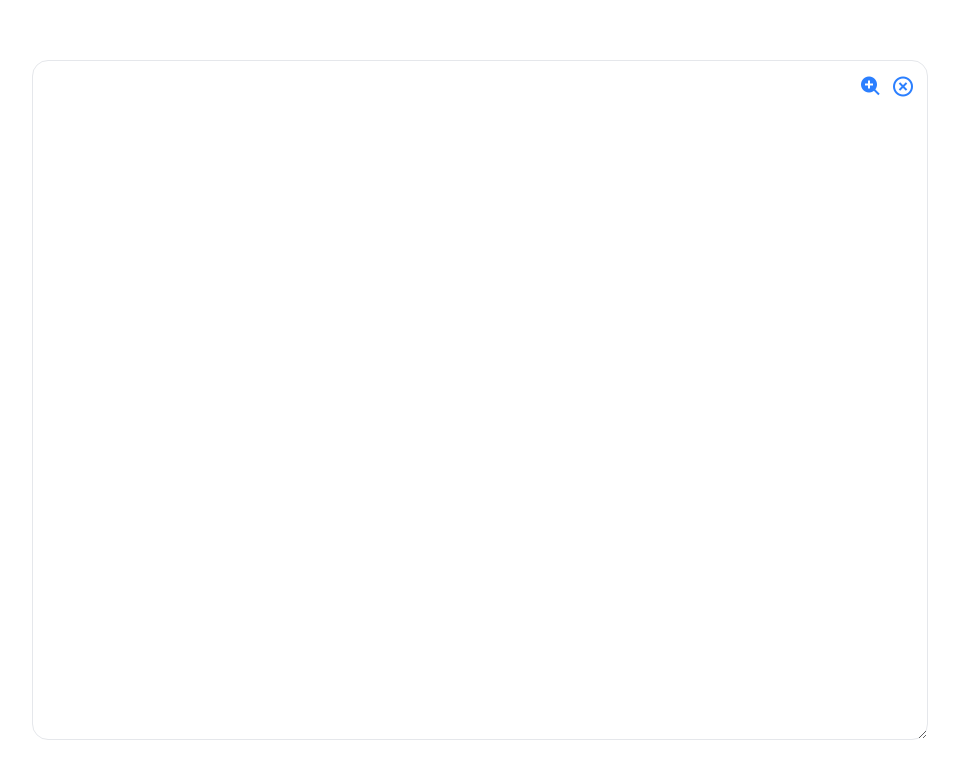
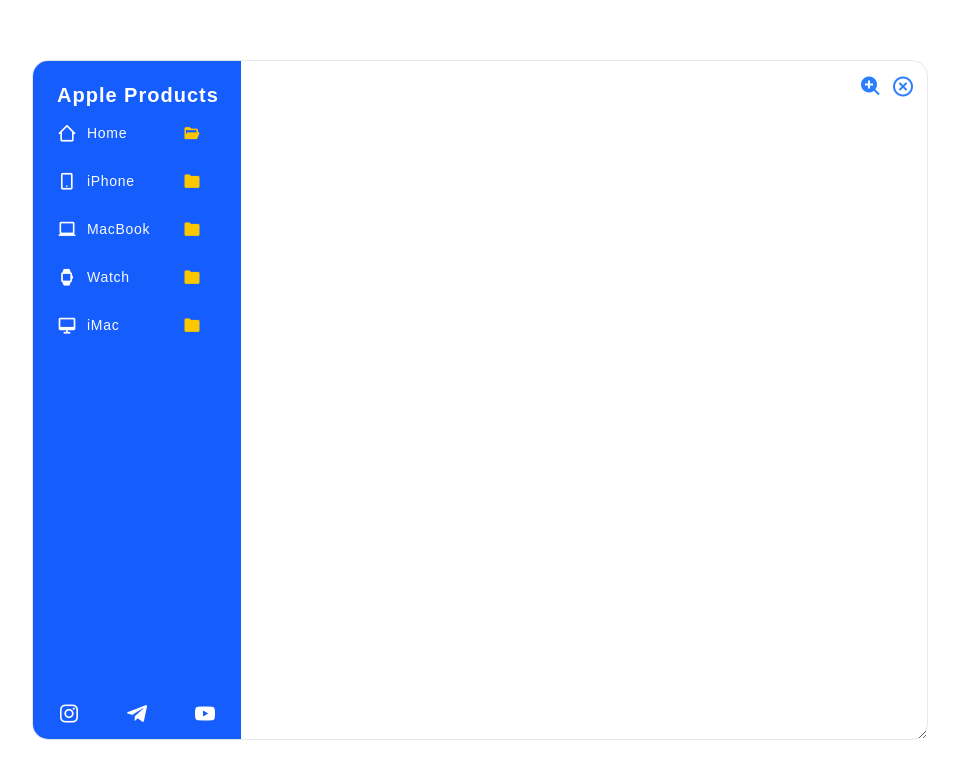
Before and after one commit to TemirovaAzima/Tailwind-Apple-Web-Typescript, a React (Vite) app: page / in a window 1280 px wide. Shown: the top 778 px of the page, without its empty margins (160-1119 px from the left). Built offline with nearby package versions, Linux system fonts and the light colour scheme.

Commit message:
Navbar end in tsx

```diff
--- a/src/App.tsx
+++ b/src/App.tsx
@@ -1,19 +1,25 @@
 import React, {useState} from "react";
 import Controls from "./components/Controls.tsx";
+import Navbar from "./components/Navbar.tsx";
 
 const App: React.FC = () => {
     const [frameZoom, setFrameZoom] = useState<boolean>(false);
+    const [activePage, setActivePage] = useState<number>(0);
 
     const toggleZoom = (): void => {
         setFrameZoom(!frameZoom)
     };
 
+    const handleNavClick = (pageIndex: number): void => {
+        setActivePage(pageIndex)
+    }
     return (
         <div className={"w-full h-screen grid place-items-center"}>
             <div className={` ${frameZoom ? 'min-w-[97vw] min-h-[97vh]' : 'min-w-[70vw] min-h-[85vh]'} w-[70vw] h-[85vh] max-w-[90vw] max-h-[90vh]
                  border border-gray-200 resize overflow-auto rounded-2xl relative
               `}>
                 <Controls frameZoom={frameZoom} toggleZoom={toggleZoom}/>
+                <Navbar activePage={activePage} handleNavClick={handleNavClick}/>
             </div>
         </div>
     )
--- /dev/null
+++ b/src/components/Navbar.tsx
@@ -0,0 +1,41 @@
+import React from 'react'
+import {navItems, NavItemsType} from "../data";
+
+interface NavbarProp {
+    activePage: number;
+    handleNavClick: (pageIndex: number) => void
+}
+
+const Navbar: React.FC<NavbarProp> = ({activePage, handleNavClick}) => {
+    return (
+        <div
+            className='2xl:w-80 xl:w-52 w-44 h-full bg-blue-600 flex flex-col justify-between pl-6 pt-5 pb-14 md:pb-0 '>
+            <a href={"#"} className='2xl:text-2xl xl:text-xl text-base text-white font-bold tracking-wider'>
+                Apple Products
+            </a>
+            <div className='flex flex-col grow'>
+                {navItems.map((item: NavItemsType, index: number) => (
+                    <a href={"#"} key={Math.random()}
+                       className='xl:w-36 lg:w-34 w-30 text-left cursor-pointer flex items-center justify-between my-3.5'
+                       onClick={() => handleNavClick(index)}>
+                        <i className={`${item.icon} text-xl text-white`}></i>
+                        <span className='text-gray-50 mx-2.5 text-sm tracking-wider mr-auto'>{item.label}</span>
+                        <i className={`${activePage === index ? item.activeIcon : item.inactiveIcon} text-lg text-yellow-400`}></i>
+                    </a>
+                ))}
+            </div>
+            <div className={'flex items-center justify-between pr-6 pb-2'}>
+                <a href={"#"}>
+                    <i className='bx bxl-instagram text-2xl text-white'></i>
+                </a>
+                <a href={"#"}>
+                    <i className='bx bxl-telegram text-2xl text-white'></i>
+                </a>
+                <a href={"#"}>
+                    <i className='bx bxl-youtube text-2xl text-white'></i>
+                </a>
+            </div>
+        </div>
+    )
+}
+export default Navbar
--- /dev/null
+++ b/src/data/index.ts
@@ -0,0 +1,211 @@
+export interface NavItemsType {
+    label: string;
+    icon: string;
+    activeIcon: string;
+    inactiveIcon: string;
+}
+export const navItems : NavItemsType[] = [
+    {
+        label: 'Home',
+        icon: 'bx bx-home-alt-2',
+        activeIcon: 'bx bxs-folder-open',
+        inactiveIcon: 'bx bxs-folder',
+    },
+    {
+        label: 'iPhone',
+        icon: 'bx bx-mobile-alt',
+        activeIcon: 'bx bxs-folder-open',
+        inactiveIcon: 'bx bxs-folder',
+    },
+    {
+        label: 'MacBook',
+        icon: 'bx bx-laptop',
+        activeIcon: 'bx bxs-folder-open',
+        inactiveIcon: 'bx bxs-folder',
+    },
+    {
+        label: 'Watch',
+        icon: 'bx bxs-watch-alt',
+        activeIcon: 'bx bxs-folder-open',
+        inactiveIcon: 'bx bxs-folder',
+    },
+    {
+        label: 'iMac',
+        icon: 'bx bx-desktop',
+        activeIcon: 'bx bxs-folder-open',
+        inactiveIcon: 'bx bxs-folder',
+    },
+]
+
+export interface ItemsType {
+    label: string;
+    img: string;
+    pageIndex: number;
+}
+export const items : ItemsType[]= [
+    { label: 'iPhone', img: 'images/iphone.jpg', pageIndex: 1 },
+    { label: 'MacBook', img: 'images/macbook.jpg', pageIndex: 2 },
+    { label: 'Smart Watch', img: 'images/watch.jpg', pageIndex: 3 },
+    { label: 'iMac', img: 'images/imac.png', pageIndex: 4 },
+]
+
+export interface IphoneModelsType {
+    name: string;
+    description: string;
+    price: string;
+    img: string;
+}
+export const iphoneModels:IphoneModelsType[] = [
+    {
+        name: 'iPhone 16 Pro Max',
+        description: 'The ultimate iPhone.',
+        price: 'From $1,099',
+        img: 'images/iphone16-pro-max.png',
+    },
+    {
+        name: 'iPhone 16 Plus',
+        description: 'A total powerhouse.',
+        price: 'From $799',
+        img: 'images/iphone16-plus.png',
+    },
+    {
+        name: 'iPhone 16',
+        description: 'As amazing as ever.',
+        price: 'From $799',
+        img: 'images/iphone16.png',
+    },
+]
+
+// interface macbookModels{
+//     label: string;
+//     bg: string;
+//     img: string;
+// }
+export interface MacbookModelsType {
+    chip: string;
+    price: string;
+    img: string;
+    colors: { label: string; bg: string; img: string }[];
+    specs:string[]
+    icon: string;
+}
+export const macbookModels:MacbookModelsType[] = [
+    {
+        chip: 'M2',
+        price: 'From $999',
+        img: 'images/macbook-air-midnight-m2.jpg',
+        colors: [
+            { label: 'Space gray', bg: '#b2b5b8', img: 'images/macbook-air-spacegray-m2.jpg' },
+            { label: 'Gold', bg: '#f0e0d3', img: 'images/macbook-air-gold-m2.jpg' },
+            { label: 'Silver', bg: '#e0e2e1', img: 'images/macbook-air-silver-m2.jpg' },
+        ],
+        specs: ['8-Core CPU', '8-Core GPU', '16GB Unified Memory', '256GB SSD Storage'],
+        icon: 'images/apple-m2-icon.png',
+    },
+    {
+        chip: 'M3',
+        price: 'From $1,299',
+        img: 'images/macbook-air-space-gray-m3.jpg',
+        colors: [
+            { label: 'Midnight', bg: '#2e3641', img: 'images/macbook-air-midnight-m3.jpg' },
+            { label: 'Starlight', bg: '#f0e5d3', img: 'images/macbook-air-starlight-m3.jpg' },
+            { label: 'Space gray', bg: '#7d7e80', img: 'images/macbook-air-spacegray-m3.jpg' },
+            { label: 'Silver', bg: '#e3e4e6', img: 'images/macbook-air-silver-m3.jpg' },
+        ],
+        specs: ['8-Core CPU', '10-Core GPU', '24GB Unified Memory', '512GB SSD Storage'],
+        icon: 'images/apple-m3-icon.png',
+    },
+]
+
+export interface WatchModulesType {
+    imgs: string[];
+    name: string;
+    price: string;
+    desc: string[];
+}
+export const watchModels :WatchModulesType[] = [
+    {
+        imgs: ['images/watch10-side.png', 'images/watch10.png'],
+        name: 'Apple Watch Series 10',
+        price: 'From $399',
+        desc: ['45mm or 41mm case size', '50m water resistant', 'Swimproof'],
+    },
+    {
+        imgs: ['images/watch-hermes-side.png', 'images/watch-hermes.png'],
+        name: 'Apple Watch Hermes',
+        price: 'From $1,149',
+        desc: ['44mm or 40mm case size', '50m water resistant', 'Swimproof'],
+    },
+    {
+        imgs: ['images/watch-se-side.png', 'images/watche-se.png'],
+        name: 'Apple Watch Se',
+        price: 'From $249',
+        desc: ['44mm case size', '10m water resistant', 'Swimproof'],
+    },
+]
+
+interface ImacModelsType {
+    label: string;
+    bg: string;
+    images: {
+        side: string;
+        front: string;
+        back: string;
+    }
+}
+export const imacModels: ImacModelsType[]= [
+    {
+        label: 'Green',
+        bg: '#10505b',
+        images: {
+            side: 'images/imac/green-side.jpg',
+            front: 'images/imac/green-front.jpg',
+            back: 'images/imac/green-back.jpg',
+        },
+    },
+    {
+        label: 'Yellow',
+        bg: '#d48207',
+        images: {
+            side: 'images/imac/yellow-side.jpg',
+            front: 'images/imac/yellow-front.jpg',
+            back: 'images/imac/yellow-back.jpg',
+        },
+    },
+    {
+        label: 'Orange',
+        bg: '#e36942',
+        images: {
+            side: 'images/imac/orange-side.jpg',
+            front: 'images/imac/orange-front.jpg',
+            back: 'images/imac/orange-back.jpg',
+        },
+    },
+    {
+        label: 'Pink',
+        bg: '#b72c31',
+        images: {
+            side: 'images/imac/pink-side.jpg',
+            front: 'images/imac/pink-front.jpg',
+            back: 'images/imac/pink-back.jpg',
+        },
+    },
+    {
+        label: 'Purple',
+        bg: '#353a71',
+        images: {
+            side: 'images/imac/purple-side.jpg',
+            front: 'images/imac/purple-front.jpg',
+            back: 'images/imac/purple-back.jpg',
+        },
+    },
+    {
+        label: 'Silver',
+        bg: '#c7c8ca',
+        images: {
+            side: 'images/imac/silver-side.jpg',
+            front: 'images/imac/silver-front.jpg',
+            back: 'images/imac/silver-back.jpg',
+        },
+    },
+]
```
